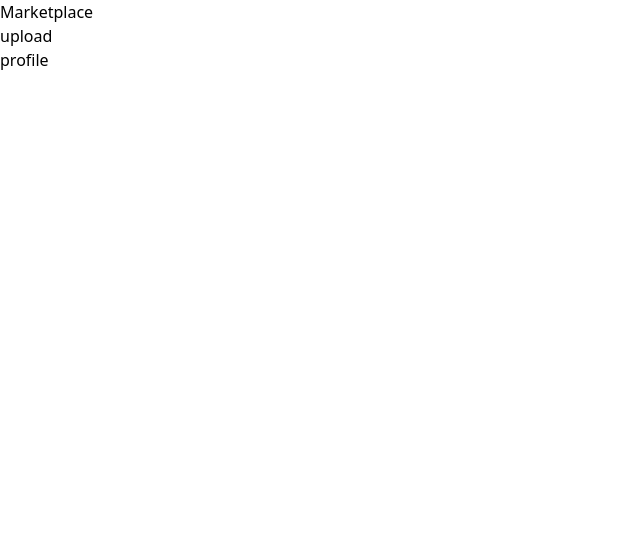
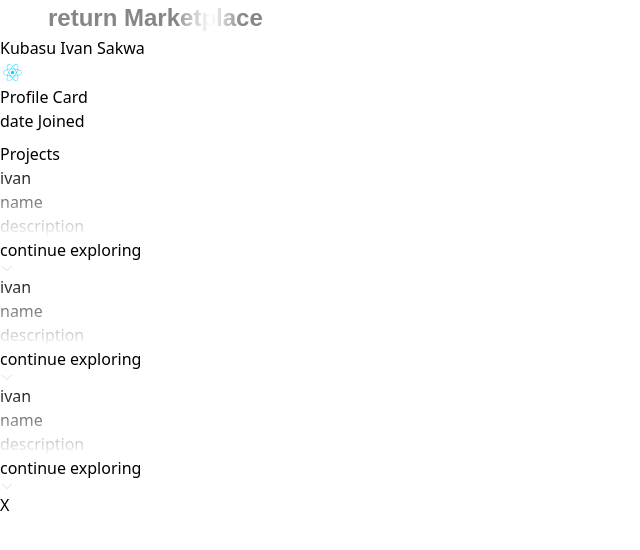
Before and after one commit to KubasuIvanSakwa/codeshare, a React (Vite) app: page /home/profile in a window 1280 px wide. Shown: the top 550 px of the page, without its empty margins (0-640 px from the left). Built offline with nearby package versions, Linux system fonts and the light colour scheme.

Commit message:
4th commit: marketplace-ui done

```diff
--- a/src/components/MarketPlace.jsx
+++ b/src/components/MarketPlace.jsx
@@ -13,7 +13,8 @@ function MarketPlace() {
             <section className="pl-[5rem] h-[29rem] scroll-smooth overflow-x-hidden flex flex-wrap gap-4 overflow-y-scroll p-2">
             {data.map((pr, key) => (
                 <Card
-                key={key} name={pr.contributorName} project={pr.name} descritpion={pr.description}/>
+                    key={key} name={pr.contributorName} project={pr.name} descritpion={pr.description}
+                />
             ))}
             </section>
         </section>
--- a/src/components/Nav.jsx
+++ b/src/components/Nav.jsx
@@ -1,12 +1,11 @@
 import { Link, useLocation } from "react-router-dom"
 import dummyuser from '../../public/user.svg'
 import Dropdown from "../../public/drop-down.svg"
-
+import Upload from "../../public/upload.svg"
 function Nav() {
 
     const user = localStorage.getItem('usertype')
     const location = useLocation()
-    console.log(location.pathname)
 
     return (
         <nav className="">
@@ -15,13 +14,28 @@ function Nav() {
                     location.pathname === '/home/profile' &&
                     <li>
                         <Link
-                        to=""
-                            className="hover:text-white/50"
+                        to="/home/marketplace"
+                            className="uppercase btn-shine"
                         >
-                            Marketplace
+                            <span className="bg-sm lowercase">return </span>
+                            <span className="bg-clip-text text-transparent bg-gradient-to-r from-[#177bda] to-[#920ebb]">Mar</span>
+                            ketplace
                         </Link>
                     </li>
 
+                }
+
+                {
+                    user !== 'guest' &&  location.pathname !== '/home/profile' &&
+                    <li>
+                        <Link
+                            to="/home/profile/upload"
+                            className="upload inline-flex self-center gap-2 h-[2.6rem] relative w-[8rem] rounded-lg justify-center items-center"
+                        >
+                            <img src={Upload} className="w-[1.4rem]"/>
+                            <p>upload</p>
+                        </Link>
+                    </li>
                 }
 
                 {
@@ -42,7 +56,7 @@ function Nav() {
                         {
                             location.pathname !== '/home/profile' &&
                             <Link
-                                to="/profile"
+                                to="/home/profile"
                                 className="flex items-center"
                             >
                                 <p className="hover:bg-[#3f4041]/50 bg-[#3f4041] text-white p-2 gap-2 w-fit rounded-l-lg inline-flex">
@@ -54,18 +68,6 @@ function Nav() {
                         }
                     </li>
                 }
-
-                {
-                    user !== 'guest' &&
-                    <li>
-                        <Link
-                            to="/home/profile/upload"
-                            className="hover:text-white/50"
-                        >
-                            upload
-                        </Link>
-                    </li>
-                }
             </ul>
         </nav>
     )
--- a/src/index.css
+++ b/src/index.css
@@ -21,6 +21,10 @@ html {
 ::-webkit-scrollbar-thumb {
     background:#3f3e41;
     border-radius: 10px;
+}
+
+.upload {
+    background: linear-gradient(144deg,#af40ff,#4f46e5);
 }
 
 .close:hover::before {
--- a/src/pages/Login.jsx
+++ b/src/pages/Login.jsx
@@ -11,7 +11,7 @@ function Login() {
     const navigate = useNavigate()
 
     return (
-        <section className="relative flex flex-col w-fulf text-white h-[100vh] justify-center items-center bg-[#23272F]">
+        <section className="relative flex flex-col w-full text-white h-[100vh] justify-center items-center bg-[#23272F]">
         <section className="flex flex-col lg:border overflow-hidden relative p-3 h-[28rem] rounded-xl justify-center lg:w-[30%]">
             <form
                 className="flex flex-col gap-2 h-[10rem] items-center"
@@ -63,7 +63,10 @@ function Login() {
                 <hr className="border-[#909192]/80 w-[30%]" />
             </div>
             <button
-                // onClick={handleClick}
+                onClick={() => {
+                    navigate('/home/marketplace')
+                    localStorage.setItem('usertype', 'user1')
+                }}
                 className="rounded-full p-2 mt-4 w-[4rem] bg-none flex justify-center items-center self-center shadow-lg text-white/80  hover:bg-white/20 hover:text-white"
             >
                 <img src={googleLogo}/>
--- a/src/pages/Profile.jsx
+++ b/src/pages/Profile.jsx
@@ -1,9 +1,56 @@
+import Upload from '../../public/upload.svg'
+import Reactlogo from '../../public/reactlogo.svg'
+import Card from '../components/Card'
 
 function Profile() {
 
     return (
-        <section>
-            profile
+        <section className="p-2 flex justify-center h-[80vh] overflow-y-scroll">
+            <section className="w-[80%] h-fit mt-[3rem] flex flex-col p-2 items-center">
+                <section className='w-[100%] flex p-2 justify-center gap-2 mb-2'>
+                    <div className='bg-[#11141A] relative p-3 shadow-lg rounded-3xl h-[12rem] w-[50%]'>
+                        <div className="flex justify-between ">
+                            <p className="text-xl text-white/40 font-bold">Kubasu Ivan Sakwa</p>
+                            <img src={Reactlogo} className="w-[2.3rem]"/>
+                        </div>
+                        <p className="text-3xl font-extrabold text-white/60">Profile Card</p>
+
+                        <div className="flex justify-end absolute bottom-2 right-4">
+                            <p className='text-white/40 font-bold'>date Joined</p>
+                        </div>
+                    </div>
+
+                    <div className='cursor-pointer w-[20%] bg-[#434A56] h-[12rem] rounded-3xl flex justify-center items-center'>
+                        <img src={Upload} className="w-[5rem] opacity-60"/>
+                    </div>
+                </section>
+                <section className='w-[70%] h-fit rounded-3xl bg-[#11141A] p-3 shadow-lg'>
+                    <p className="text-3xl font-extrabold text-white/60">Projects</p>
+                    <section className='w-[102%] h-fit mt-3 p-1 flex flex-wrap gap-1'>
+                        <Card
+                            name="ivan" project="name" descritpion="description"
+                        />
+
+                        <Card
+                            name="ivan" project="name" descritpion="description"
+                        />
+
+                        <Card
+                            name="ivan" project="name" descritpion="description"
+                        />
+                    </section>
+                </section>
+            </section>
+
+            <section className="absolute flex w-[100%] h-[98vh] top-2 z-[60] bg-[#23272F]/70 backdrop-blur-sm justify-center p-2">
+                    <section className="w-[50%] rounded-3xl bg-[#23272F] shadow-lg border border-white/20">
+                        <div className='flex w-full pt-2 justify-end pr-2 font-extrabold'>
+                            <p className=' w-[2rem] h-[2rem] rounded-full p-1 flex hover:bg-white/20 cursor-pointer items-center justify-center text-white/70 border'>
+                                X
+                            </p>
+                        </div>
+                    </section>
+            </section>
         </section>
     )
 }
```
Also changed, not shown: public/reactlogo.svg (added), public/upload.svg (added).
